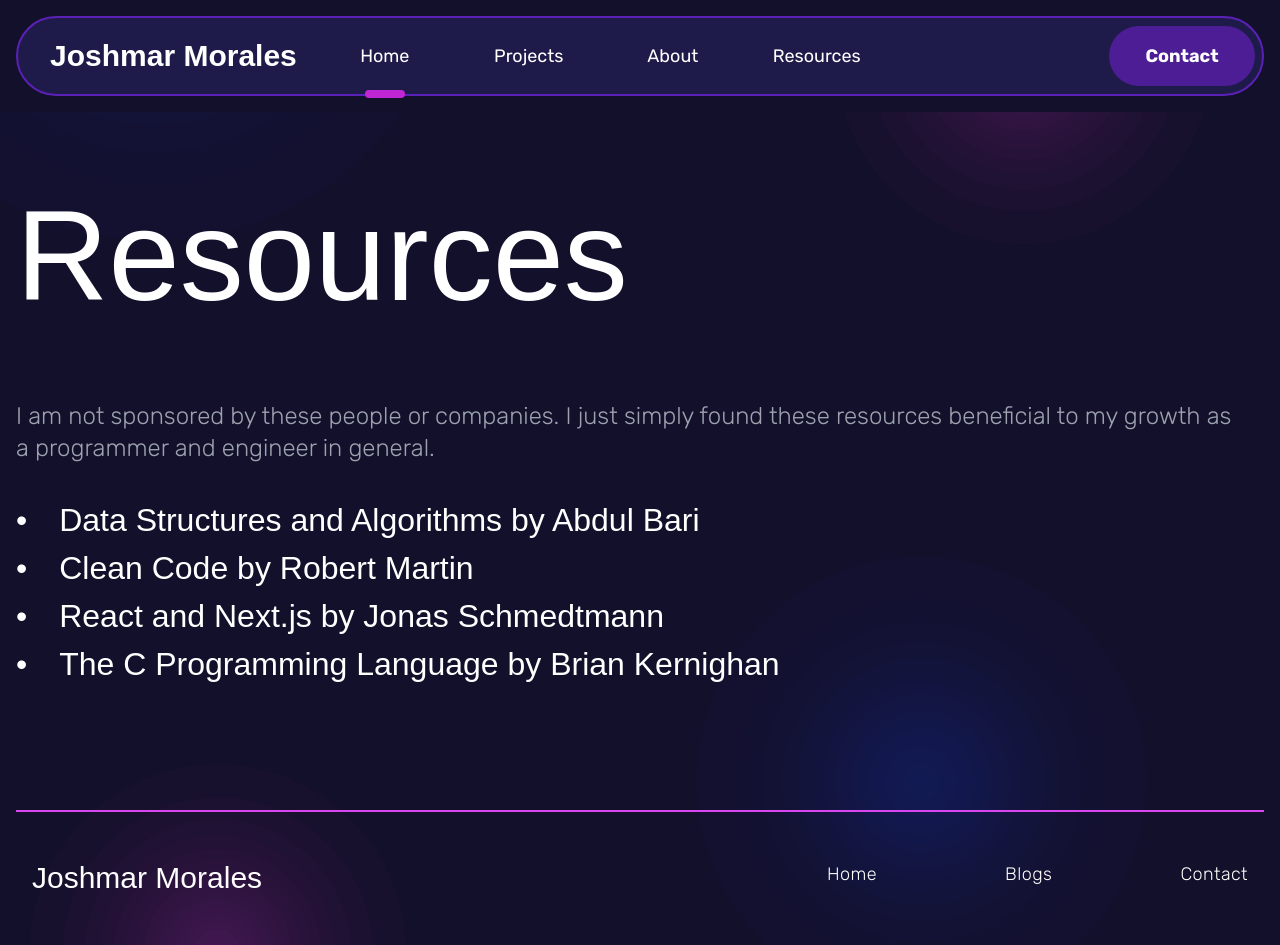
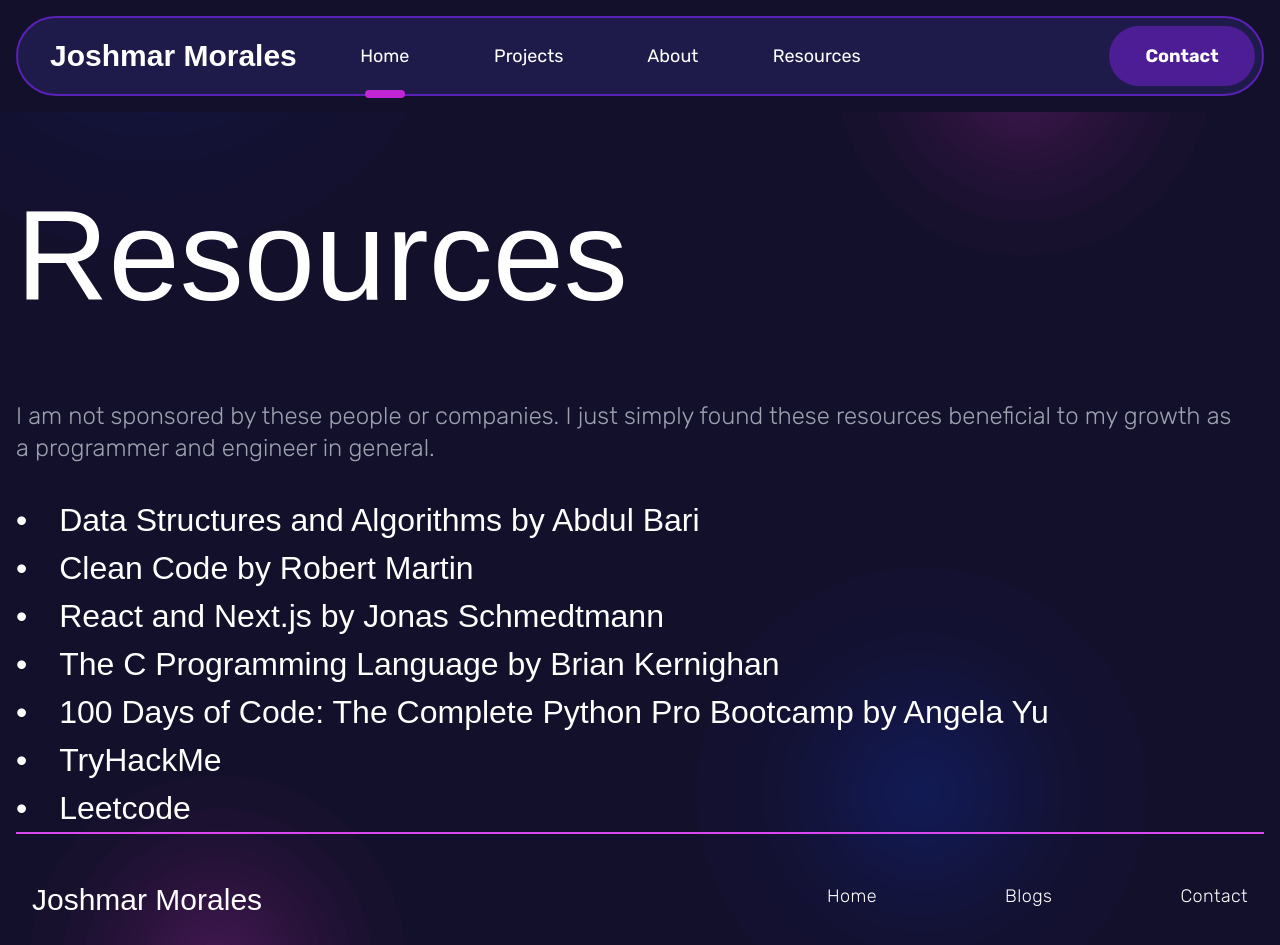
Before and after one commit to kahalagan00/cv-25, a Next.js app: page /resources in a window 1280 px wide. Shown: the top 945 px of the page. Built offline with nearby package versions, Linux system fonts and the light colour scheme.

Commit message:
Added content to the actual Blogs Page. Changed some information about the developer

```diff
--- a/src/app/blogs/page.tsx
+++ b/src/app/blogs/page.tsx
@@ -2,26 +2,50 @@
 import { Rubik } from "next/font/google";
 
 import MainFooter from "../_components/MainFooter";
+import { useEffect, useState } from "react";
 
 const rubikRegular = Rubik({ weight: "300", subsets: ["latin"] });
 // const rubikBold = Rubik({ weight: "700", subsets: ["latin"] });
 
+type BlogType = {
+  title: string;
+  summary: string;
+  content: string;
+};
+
 const Page: React.FC = () => {
+  const [blogsData, setBlogsData] = useState([]);
+
+  useEffect(() => {
+    fetch("/data/blogsData.json")
+      .then((response) => response.json())
+      .then((data) => setBlogsData(data));
+  }, []);
   return (
     <section className="relative w-screen">
       <div className="relative z-10 mx-auto my-16 flex min-h-screen w-full max-w-screen-2xl flex-col justify-between px-4">
-        <div>
+        <div className="mb-64">
           <h1 className="mb-16 font-clashsemibold text-[4rem] leading-tight text-white sm:text-[6rem] xl:text-[8rem]">
             Blogs
           </h1>
-          <div
+          {/* <div
             className={`${rubikRegular.className} mb-8 pr-8 text-sm text-gray-400 sm:text-xl xl:text-2xl`}
           >
             Here I will write about my thoughts, predictions, and learnings.
             Things are always changing in the world and it is important for us
-            to learn and adapt.
-          </div>
+            to learn and adapt. We are mainly going to talk about Software
+            Development, AI and Cybersecurity.
+          </div> */}
+          {blogsData.map((data: BlogType) => (
+            <BlogBody
+              key={data.title}
+              title={data.title}
+              // summary={data.summary}
+              content={data.content}
+            />
+          ))}
         </div>
+
         <div className="">
           <MainFooter />
         </div>
@@ -31,3 +55,26 @@ const Page: React.FC = () => {
 };
 
 export default Page;
+
+const BlogBody = ({
+  title,
+  // summary,
+  content,
+}: {
+  title: string;
+  // summary: string;
+  content: string;
+}) => {
+  return (
+    <div className="border-t-2 border-t-fuchsia-500 py-8">
+      <h4 className="font-clashlight text-[1.5rem] text-white sm:text-[2rem] lg:text-[2.5rem]">
+        {title}
+      </h4>
+      <p
+        className={`${rubikRegular.className} mt-4 text-sm text-gray-400 sm:text-xl xl:text-2xl`}
+      >
+        {content}
+      </p>
+    </div>
+  );
+};
--- a/src/app/page.tsx
+++ b/src/app/page.tsx
@@ -147,7 +147,7 @@ const ProfileSection: React.FC = () => {
         <h2
           className={`${rubikRegular.className} text-xl uppercase tracking-wide text-gray-400 sm:text-3xl xl:text-4xl`}
         >
-          Fullstack software engineer
+          Software Engineering | Cyber
         </h2>
         <h1 className="font-clashsemibold text-[4rem] leading-tight text-white sm:text-[6rem] xl:text-[8rem]">
           Joshmar Morales
@@ -156,7 +156,7 @@ const ProfileSection: React.FC = () => {
         <div
           className={`${rubikRegular.className} w-[300px] border-l-2 border-l-gray-200 py-1 pl-8 text-sm text-gray-400 sm:text-xl xl:text-2xl`}
         >
-          I am a Full-Stack developer and I work in the United States.
+          I am a Software Engineer and I work in the United States.
         </div>
 
         <div className="absolute left-0 top-0 flex h-[100px] translate-y-32 flex-col justify-between sm:h-[200px]">
@@ -255,11 +255,11 @@ const AboutSection: React.FC = () => {
         <p
           className={`${rubikRegular.className} my-16 w-[400px] tracking-[.015em] text-gray-400 xl:w-[500px] xl:text-lg`}
         >
-          I am a Full Stack Developer with a strong passion for creating
-          impactful, user-centered web applications. With a focus on both
-          frontend and backend development, I enjoy building scalable solutions
-          that solve real-world problems. I thrive in dynamic environments and
-          am constantly looking for new opportunities to grow and contribute to
+          I am a Software Engineer with a strong passion for creating impactful,
+          user-centered web applications. With a focus on both frontend and
+          backend development, I enjoy building scalable solutions that solve
+          real-world problems. I thrive in dynamic environments and am
+          constantly looking for new opportunities to grow and contribute to
           meaningful projects.
         </p>
         <Link
--- a/src/app/resources/page.tsx
+++ b/src/app/resources/page.tsx
@@ -34,6 +34,30 @@ const Page: React.FC = () => {
           <p className="font-clashlight text-[1rem] text-white sm:text-[1.5rem] lg:text-[2rem]">
             &#x2022;&emsp;The C Programming Language by Brian Kernighan
           </p>
+          <p className="font-clashlight text-[1rem] text-white sm:text-[1.5rem] lg:text-[2rem]">
+            &#x2022;&emsp;100 Days of Code: The Complete Python Pro Bootcamp by
+            Angela Yu
+          </p>
+          <p className="font-clashlight text-[1rem] text-white sm:text-[1.5rem] lg:text-[2rem]">
+            &#x2022;&emsp;
+            <a
+              href="https://tryhackme.com"
+              target="_blank"
+              className="hover:underline"
+            >
+              TryHackMe
+            </a>
+          </p>
+          <p className="font-clashlight text-[1rem] text-white sm:text-[1.5rem] lg:text-[2rem]">
+            &#x2022;&emsp;
+            <a
+              href="https://leetcode.com"
+              target="_blank"
+              className="hover:underline"
+            >
+              Leetcode
+            </a>
+          </p>
         </div>
 
         <div>
```
Also changed, not shown: public/data/blogsData.json (+11 -6 lines).
